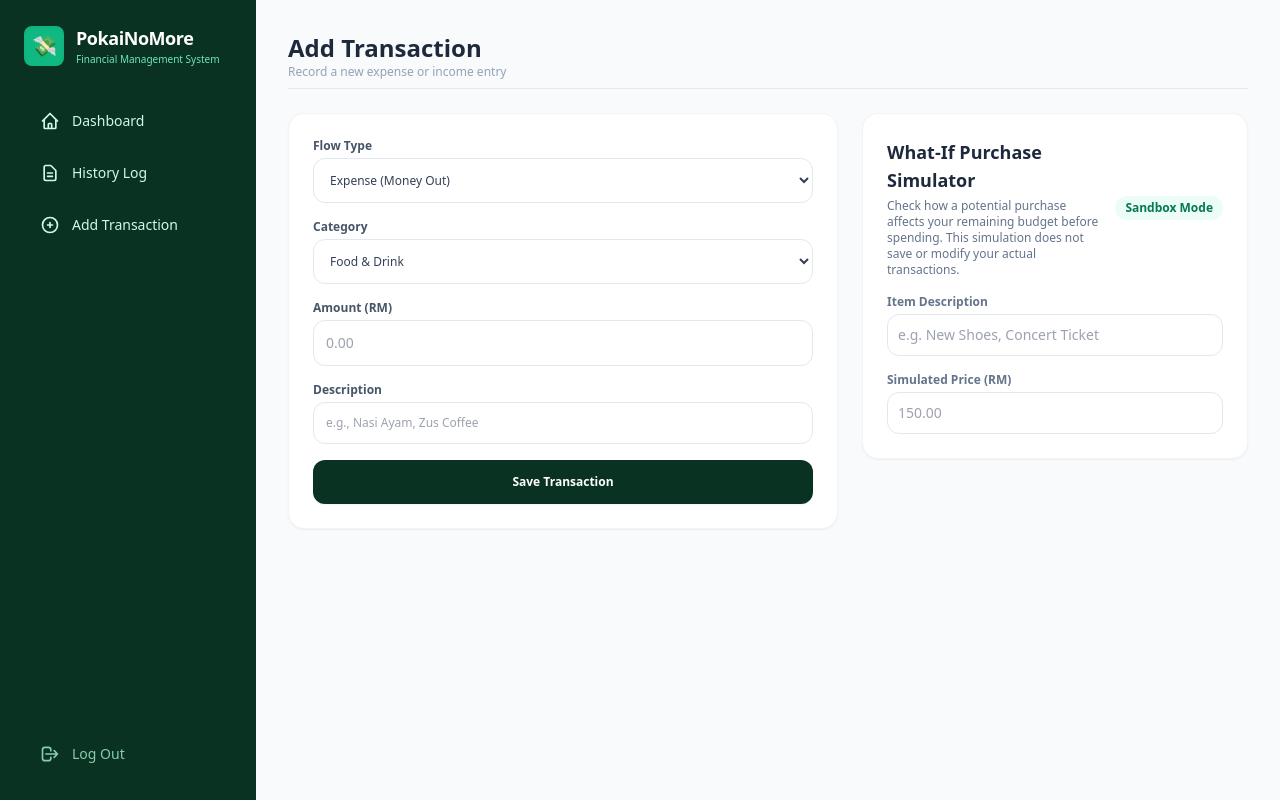
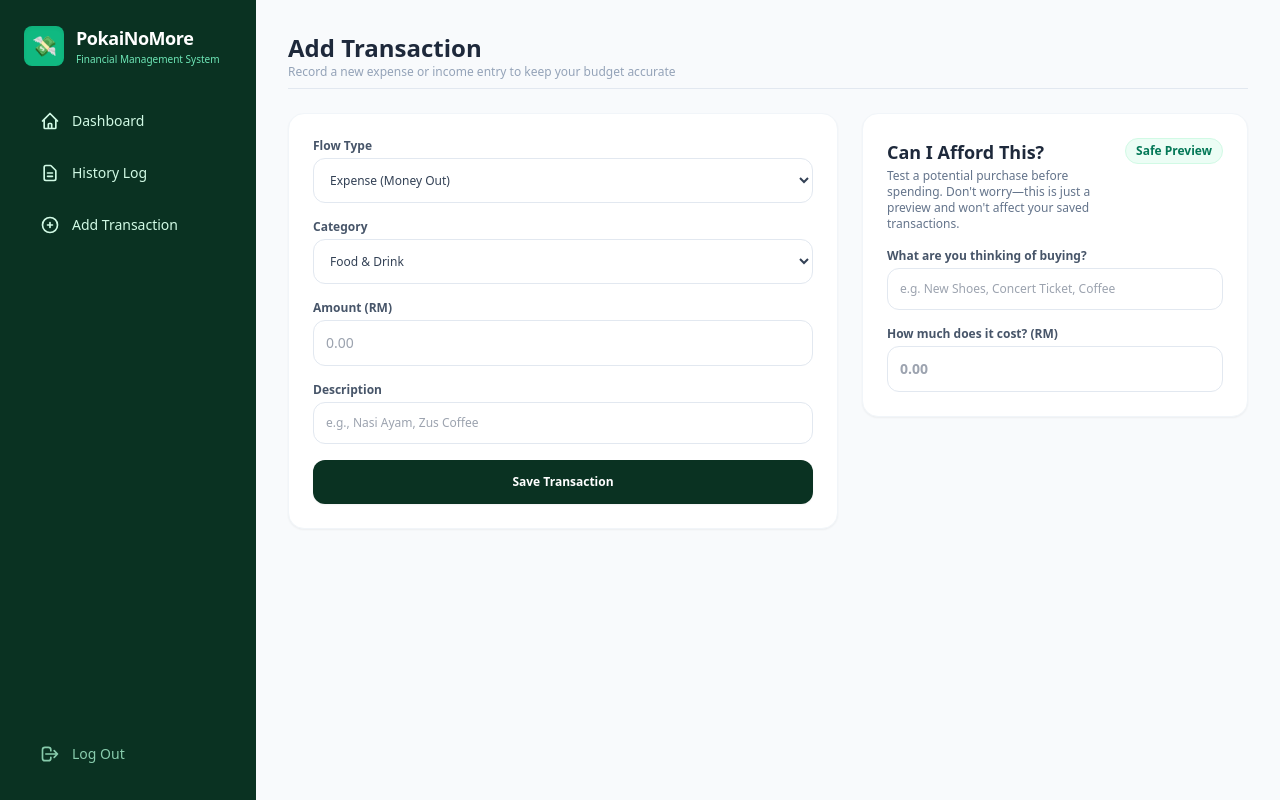
Before and after one commit to lemonTaeee/pokainomore, a Flask app: template templates/add_transaction.html in a window 1280 px wide. Run offline with Flask 3, Linux system fonts and the light colour scheme; the template is opened without the code that fills it, so the values that code supplies are empty; some libraries are stand-ins or nearby versions.

Commit message:
Refine What-If simulator UX copy and fix daily limit evaluation logic

```diff
--- a/templates/add_transaction.html
+++ b/templates/add_transaction.html
@@ -17,7 +17,7 @@
         <!-- Header -->
         <div class="pb-2 border-b border-slate-200">
             <h2 class="text-2xl font-bold text-slate-800">Add Transaction</h2>
-            <p class="text-xs text-slate-400">Record a new expense or income entry</p>
+            <p class="text-xs text-slate-400">Record a new expense or income entry to keep your budget accurate</p>
         </div>
 
         <div class="grid grid-cols-1 md:grid-cols-12 gap-6 items-start">
@@ -53,7 +53,7 @@
 
                             <option value="Food & Drink">Food & Drink</option>
                             <option value="Transportation">Transportation</option>
-                            <option value="Yuran">Yuran</option>
+                            <option value="Yuran">Yuran / Fees</option>
                             <option value="Entertainment">Entertainment</option>
                             <option value="Study Materials">Study Materials</option>
                             <option value="Groceries">Groceries</option>
@@ -94,25 +94,24 @@
 
 
             <!-- RIGHT: WHAT-IF PURCHASE SIMULATOR -->
-            <div class="md:col-span-5 bg-white p-6 rounded-2xl border border-slate-100 shadow-sm">
+            <div class="md:col-span-5 bg-white p-6 rounded-2xl border border-slate-100 shadow-sm space-y-4">
 
                 <!-- Simulator Header -->
-                <div class="flex items-center justify-between mb-4 gap-3">
+                <div class="flex items-start justify-between gap-3">
 
                     <div>
                         <h3 class="text-lg font-bold text-slate-800">
-                            What-If Purchase Simulator
+                            Can I Afford This?
                         </h3>
 
-                        <p class="text-xs text-slate-500 mt-1">
-                            Check how a potential purchase affects your remaining budget before spending.
-                            This simulation does not save or modify your actual transactions.
+                        <p class="text-xs text-slate-500 mt-0.5">
+                            Test a potential purchase before spending. Don't worry—this is just a preview and won't affect your saved transactions.
                         </p>
                     </div>
 
                     <span
-                        class="shrink-0 px-2.5 py-1 text-xs font-semibold bg-emerald-50 text-emerald-700 rounded-full">
-                        Sandbox Mode
+                        class="shrink-0 px-2.5 py-1 text-xs font-semibold bg-emerald-50 text-emerald-700 border border-emerald-100 rounded-full">
+                        Safe Preview
                     </span>
 
                 </div>
@@ -123,75 +122,78 @@
 
                     <!-- Item Description -->
                     <div>
-                        <label class="block text-xs font-semibold text-slate-500 mb-1">
-                            Item Description
+                        <label class="block text-xs font-semibold text-slate-600 mb-1">
+                            What are you thinking of buying?
                         </label>
 
-                        <input type="text" id="simItemName" placeholder="e.g. New Shoes, Concert Ticket"
+                        <input type="text" id="simItemName" placeholder="e.g. New Shoes, Concert Ticket, Coffee"
                             oninput="calculateWhatIf()"
-                            class="w-full border border-slate-200 rounded-xl p-2.5 text-sm focus:outline-none focus:ring-2 focus:ring-emerald-500">
+                            class="w-full border border-slate-200 rounded-xl p-3 text-xs focus:outline-none focus:ring-2 focus:ring-emerald-500">
                     </div>
 
                     <!-- Simulated Price -->
                     <div>
-                        <label class="block text-xs font-semibold text-slate-500 mb-1">
-                            Simulated Price (RM)
+                        <label class="block text-xs font-semibold text-slate-600 mb-1">
+                            How much does it cost? (RM)
                         </label>
 
-                        <input type="number" id="simPrice" min="0.01" step="0.01" placeholder="150.00"
+                        <input type="number" id="simPrice" min="0.01" step="0.01" placeholder="0.00"
                             oninput="calculateWhatIf()"
-                            class="w-full border border-slate-200 rounded-xl p-2.5 text-sm focus:outline-none focus:ring-2 focus:ring-emerald-500">
+                            class="w-full border border-slate-200 rounded-xl p-3 text-sm font-semibold text-slate-800 focus:outline-none focus:ring-2 focus:ring-emerald-500">
                     </div>
 
                 </div>
 
 
                 <!-- Simulation Results -->
-                <div id="simResultBox" class="hidden mt-5 p-4 rounded-xl bg-slate-50 border border-slate-200">
+                <div id="simResultBox" class="hidden mt-5 p-4 rounded-xl bg-slate-50 border border-slate-200 space-y-3">
 
-                    <h4 class="text-xs font-bold uppercase tracking-wider text-slate-500 mb-3">
-                        Simulated Financial Impact
+                    <h4 class="text-[10px] font-extrabold uppercase tracking-wider text-slate-400">
+                        After-Purchase Preview
                     </h4>
 
-                    <!-- Simulation Status -->
+                    <!-- Simulation Status Badge -->
+                    <div>
                         <p id="simStatus"
-                        class="inline-block mb-3 px-2.5 py-1 rounded-full text-xs font-semibold bg-slate-100 text-slate-600"
+                            class="inline-block px-2.5 py-1 rounded-full text-xs font-semibold bg-slate-100 text-slate-600 border border-slate-200"
                             aria-live="polite">
                             Simulation Status
                         </p>
+                    </div>
 
-                    <div class="grid grid-cols-1 sm:grid-cols-3 gap-3 text-center">
+                    <!-- 3-Card Output Grid -->
+                    <div class="grid grid-cols-1 sm:grid-cols-3 gap-2 text-center">
 
                         <!-- New Balance -->
-                        <div class="bg-white p-3 rounded-lg border border-slate-100">
-                            <span class="block text-xs text-slate-400">
-                                New Balance
+                        <div class="bg-white p-3 rounded-xl border border-slate-100">
+                            <span class="block text-[10px] font-semibold text-slate-400">
+                                Balance Left
                             </span>
 
-                            <span id="simNewBalance" class="text-sm font-bold text-slate-800">
+                            <span id="simNewBalance" class="text-xs font-bold text-slate-800 mt-1 block">
                                 RM 0.00
                             </span>
                         </div>
 
                         <!-- New Daily Limit -->
-                        <div class="bg-white p-3 rounded-lg border border-slate-100">
-                            <span class="block text-xs text-slate-400">
+                        <div class="bg-white p-3 rounded-xl border border-slate-100">
+                            <span class="block text-[10px] font-semibold text-slate-400">
                                 New Daily Limit
                             </span>
 
-                            <span id="simNewDailyLimit" class="text-sm font-bold text-slate-800">
+                            <span id="simNewDailyLimit" class="text-xs font-bold text-slate-800 mt-1 block">
                                 RM 0.00
                             </span>
                         </div>
 
                         <!-- Estimated Runway Impact -->
-                        <div class="bg-white p-3 rounded-lg border border-slate-100">
-                            <span class="block text-xs text-slate-400">
-                                Estimated Runway Impact
+                        <div class="bg-white p-3 rounded-xl border border-slate-100">
+                            <span class="block text-[10px] font-semibold text-slate-400">
+                                Pokai Date Shift
                             </span>
 
-                            <span id="simDaysShift" class="text-sm font-bold text-slate-800">
-                                0 days shift
+                            <span id="simDaysShift" class="text-xs font-bold text-slate-800 mt-1 block">
+                                No change
                             </span>
                         </div>
 
@@ -199,17 +201,15 @@
 
 
                     <!-- Simulation Explanation -->
-                    <p class="mt-3 text-xs text-slate-400">
-                        The estimated runway impact assumes your average daily spending remains unchanged.
-                        This is a separate calculation and does not recalculate the dashboard's
-                        Linear Regression prediction.
+                    <p class="text-[11px] text-slate-400 leading-normal">
+                        * This preview projects how long your remaining money will last based on your current daily spending pace.
                     </p>
 
 
-                    <!-- Advice -->
-                    <div id="simAdviceBox" class="mt-3 p-3 rounded-lg bg-white border border-slate-100">
+                    <!-- Friendly Advice Box -->
+                    <div id="simAdviceBox" class="p-3 rounded-xl bg-white border border-slate-200">
 
-                        <p id="simAdvice" class="text-xs text-slate-600"></p>
+                        <p id="simAdvice" class="text-xs text-slate-700 leading-relaxed"></p>
 
                     </div>
 
@@ -227,15 +227,12 @@
         data-days-left-in-month="{{ days_left_in_month | tojson }}"
         data-avg-daily-spend="{{ avg_daily_spend | tojson }}">
 
-            // Convert Flask-provided values into safe JavaScript numbers.
+        // Safe conversion for numerical values passed from Flask
         function toSafeNumber(value) {
-
             const number = Number(value);
-
             return Number.isFinite(number) ? number : 0;
         }
 
-            // Values passed from app.py through the script's data attributes.
         const simulationConfig = document.getElementById("whatIfSimulation").dataset;
 
         const currentBalance = toSafeNumber(
@@ -255,7 +252,6 @@
 
         function calculateWhatIf() {
 
-                // Get simulated purchase price.
             const priceInput = parseFloat(
                 document.getElementById("simPrice").value
             );
@@ -266,13 +262,10 @@
                 document.getElementById("simItemName").value.trim() || "this item";
 
             const adviceElement = document.getElementById("simAdvice");
-
             const adviceBox = document.getElementById("simAdviceBox");
 
-
-                // Hide results if the entered price is invalid.
+            // Hide results if input is invalid
             if (!Number.isFinite(priceInput) || priceInput <= 0) {
-
                 resultBox.classList.add("hidden");
                 return;
             }
@@ -280,230 +273,102 @@
             resultBox.classList.remove("hidden");
 
 
-                // --------------------------------------------------
-                // 1. CALCULATE SIMULATED REMAINING BALANCE
-                // --------------------------------------------------
+            // 1. CALCULATE SIMULATED BALANCE & LIMITS
+            const newBalance = currentBalance - priceInput;
+            const hasDaysLeft = daysLeftInMonth > 0;
 
-                const newBalance = currentBalance - priceInput;
-
-
-                // --------------------------------------------------
-                // 2. CALCULATE NEW DAILY SPENDING LIMIT
-                // --------------------------------------------------
-
-                const hasDaysLeft = daysLeftInMonth > 0;
+            const currentDailyLimit = hasDaysLeft && currentBalance > 0
+                ? (currentBalance / daysLeftInMonth)
+                : 0;
 
             const newDailyLimit = hasDaysLeft
                 ? Math.max(0, newBalance / daysLeftInMonth)
-                    : null;
+                : 0;
 
 
-                // --------------------------------------------------
-                // 3. ESTIMATE ORIGINAL BALANCE DURATION
-                // --------------------------------------------------
-
+            // 2. RUNWAY IMPACT CALCULATIONS
             const hasSpendingData = avgDailySpend > 0;
 
-                const originalDaysLeft =
-                    hasSpendingData && currentBalance > 0
+            const originalDaysLeft = (hasSpendingData && currentBalance > 0)
                 ? Math.floor(currentBalance / avgDailySpend)
                 : 0;
 
-
-                // --------------------------------------------------
-                // 4. ESTIMATE SIMULATED BALANCE DURATION
-                // --------------------------------------------------
-
-                const newDaysLeft =
-                    hasSpendingData && newBalance > 0
+            const newDaysLeft = (hasSpendingData && newBalance > 0)
                 ? Math.floor(newBalance / avgDailySpend)
                 : 0;
-
-
-                // --------------------------------------------------
-                // 5. CALCULATE ESTIMATED RUNWAY IMPACT
-                // --------------------------------------------------
 
             const daysEarlier = hasSpendingData
                 ? Math.max(0, originalDaysLeft - newDaysLeft)
                 : null;
 
 
-                // Get result elements.
-                const balanceElement =
-                    document.getElementById("simNewBalance");
-
-                const dailyLimitElement =
-                    document.getElementById("simNewDailyLimit");
-
-                const shiftElement =
-                    document.getElementById("simDaysShift");
-
-                const statusElement =
-                    document.getElementById("simStatus");
+            // 3. GET UI ELEMENTS
+            const balanceElement = document.getElementById("simNewBalance");
+            const dailyLimitElement = document.getElementById("simNewDailyLimit");
+            const shiftElement = document.getElementById("simDaysShift");
+            const statusElement = document.getElementById("simStatus");
 
 
-                // --------------------------------------------------
-                // UPDATE NEW BALANCE
-                // --------------------------------------------------
-
-                balanceElement.innerText =
-                    "RM " + newBalance.toFixed(2);
-
-                balanceElement.className = newBalance <= 0
-                    ? "text-sm font-bold text-red-600"
-                    : "text-sm font-bold text-slate-800";
+            // 4. UPDATE BALANCE CARD
+            balanceElement.innerText = "RM " + newBalance.toFixed(2);
+            balanceElement.className = newBalance < 0
+                ? "text-xs font-bold text-red-600 mt-1 block"
+                : "text-xs font-bold text-slate-800 mt-1 block";
 
 
-                // --------------------------------------------------
-                // UPDATE NEW DAILY SPENDING LIMIT
-                // --------------------------------------------------
-
+            // 5. UPDATE DAILY LIMIT CARD
             dailyLimitElement.innerText = hasDaysLeft
-                    ? "RM " + newDailyLimit.toFixed(2)
-                    : "Not available";
+                ? "RM " + newDailyLimit.toFixed(2) + " / day"
+                : "N/A";
 
             dailyLimitElement.className = hasDaysLeft
-                    ? "text-sm font-bold text-slate-800"
-                    : "text-sm font-bold text-slate-400";
+                ? "text-xs font-bold text-indigo-700 mt-1 block"
+                : "text-xs font-bold text-slate-400 mt-1 block";
 
 
-                // --------------------------------------------------
-                // UPDATE ESTIMATED RUNWAY IMPACT
-                // --------------------------------------------------
-
-                if (newBalance <= 0) {
-
+            // 6. UPDATE RUNWAY SHIFT CARD
+            if (newBalance < 0) {
                 shiftElement.innerText = "Budget exhausted";
-
-                    shiftElement.className =
-                        "text-sm font-bold text-red-600";
-
+                shiftElement.className = "text-xs font-bold text-red-600 mt-1 block";
             } else if (!hasSpendingData) {
-
-                    shiftElement.innerText = "Insufficient data";
-
-                    shiftElement.className =
-                        "text-sm font-bold text-slate-500";
-
+                shiftElement.innerText = "No history yet";
+                shiftElement.className = "text-xs font-bold text-slate-400 mt-1 block";
             } else if (daysEarlier > 0) {
-
-                    shiftElement.innerText =
-                        `${daysEarlier} day(s) earlier`;
-
-                    shiftElement.className =
-                        "text-sm font-bold text-amber-600";
-
+                shiftElement.innerText = `${daysEarlier} day(s) earlier`;
+                shiftElement.className = "text-xs font-bold text-amber-600 mt-1 block";
             } else {
-
                 shiftElement.innerText = "No change";
-
-                    shiftElement.className =
-                        "text-sm font-bold text-emerald-600";
-
+                shiftElement.className = "text-xs font-bold text-emerald-600 mt-1 block";
             }
 
 
-                // --------------------------------------------------
-                // DETERMINE SIMULATION STATUS
-                // --------------------------------------------------
+            // 7. STATUS & ADVICE LOGIC (Fixed to evaluate against current daily limit)
+            let statusText = "";
+            let statusClass = "";
+            let adviceHTML = "";
 
-                let statusText;
-                let statusClass;
+            if (newBalance < 0) {
+                statusText = "Pokai Triggered";
+                statusClass = "bg-red-100 text-red-800 border-red-200";
+                adviceBox.className = "p-3 rounded-xl bg-red-50 border border-red-200 text-red-900";
+                adviceHTML = `<strong>Budget Warning:</strong> Purchasing <strong>${itemName}</strong> (RM ${priceInput.toFixed(2)}) exceeds your remaining balance of <strong>RM ${currentBalance.toFixed(2)}</strong>! You will go negative.`;
 
-
-                if (newBalance <= 0) {
-
-                    statusText = "Pokai Triggered";
-
-                    statusClass =
-                        "inline-block mb-3 px-2.5 py-1 rounded-full text-xs font-semibold bg-red-50 text-red-700";
-
-                } else if (!hasSpendingData) {
-
-                    statusText = "Insufficient Spending Data";
-
-                    statusClass =
-                        "inline-block mb-3 px-2.5 py-1 rounded-full text-xs font-semibold bg-slate-100 text-slate-600";
-
-                } else if (!hasDaysLeft) {
-
-                    statusText = "Daily Limit Unavailable";
-
-                    statusClass =
-                        "inline-block mb-3 px-2.5 py-1 rounded-full text-xs font-semibold bg-slate-100 text-slate-600";
-
-                } else if (newDailyLimit < avgDailySpend) {
-
-                    statusText = "Budget at Risk";
-
-                    statusClass =
-                        "inline-block mb-3 px-2.5 py-1 rounded-full text-xs font-semibold bg-amber-50 text-amber-700";
+            } else if (priceInput <= currentDailyLimit) {
+                statusText = "Within Daily Limit";
+                statusClass = "bg-emerald-100 text-emerald-800 border-emerald-200";
+                adviceBox.className = "p-3 rounded-xl bg-emerald-50 border border-emerald-200 text-emerald-900";
+                adviceHTML = `<strong>Safe Purchase:</strong> Spending <strong>RM ${priceInput.toFixed(2)}</strong> is within today's daily limit of <strong>RM ${currentDailyLimit.toFixed(2)}</strong>. Your new daily spending limit for the remaining ${daysLeftInMonth} days will adjust to <strong>RM ${newDailyLimit.toFixed(2)}/day</strong>.`;
 
             } else {
-
-                    statusText = "Within Budget";
-
-                    statusClass =
-                        "inline-block mb-3 px-2.5 py-1 rounded-full text-xs font-semibold bg-emerald-50 text-emerald-700";
-
+                statusText = "Above Daily Limit";
+                statusClass = "bg-amber-100 text-amber-800 border-amber-200";
+                adviceBox.className = "p-3 rounded-xl bg-amber-50 border border-amber-200 text-amber-900";
+                adviceHTML = `<strong>Think Carefully:</strong> Spending <strong>RM ${priceInput.toFixed(2)}</strong> exceeds today's recommended limit of <strong>RM ${currentDailyLimit.toFixed(2)}</strong>. It will lower your safe daily budget for the remaining ${daysLeftInMonth} days to <strong>RM ${newDailyLimit.toFixed(2)}/day</strong>.`;
             }
 
-
             statusElement.innerText = statusText;
-                statusElement.className = statusClass;
-
-
-                // --------------------------------------------------
-                // DISPLAY SIMULATION ADVICE
-                // --------------------------------------------------
-
-                if (newBalance <= 0) {
-
-                    adviceElement.innerText =
-                        `Purchasing ${itemName} would use up or exceed your remaining balance. You would not have enough money left in your current budget.`;
-
-                    adviceBox.className =
-                        "mt-3 p-3 rounded-lg bg-red-50 border border-red-100";
-
-
-                } else if (!hasSpendingData) {
-
-                    adviceElement.innerText =
-                        `Your estimated new balance is RM ${newBalance.toFixed(2)}. However, there is not enough average daily spending data to estimate how many days the balance may last.`;
-
-                    adviceBox.className =
-                        "mt-3 p-3 rounded-lg bg-slate-50 border border-slate-200";
-
-
-                } else if (!hasDaysLeft) {
-
-                    adviceElement.innerText =
-                        `Your estimated new balance is RM ${newBalance.toFixed(2)}. The daily spending limit cannot be calculated because there are no remaining days recorded for this month.`;
-
-                    adviceBox.className =
-                        "mt-3 p-3 rounded-lg bg-slate-50 border border-slate-200";
-
-
-                } else if (newDailyLimit < avgDailySpend) {
-
-                    adviceElement.innerText =
-                        `Purchasing ${itemName} would reduce your daily spending limit to RM ${newDailyLimit.toFixed(2)}, which is below your current average daily spending of RM ${avgDailySpend.toFixed(2)}. Consider whether this purchase is necessary.`;
-
-                    adviceBox.className =
-                        "mt-3 p-3 rounded-lg bg-amber-50 border border-amber-100";
-
-
-                } else {
-
-                    adviceElement.innerText =
-                        `After purchasing ${itemName}, your estimated balance would be RM ${newBalance.toFixed(2)} and your new daily spending limit would be RM ${newDailyLimit.toFixed(2)}. The daily limit is still at or above your current average daily spending.`;
-
-                    adviceBox.className =
-                        "mt-3 p-3 rounded-lg bg-emerald-50 border border-emerald-100";
-
-                }
-
+            statusElement.className = `inline-block px-2.5 py-1 rounded-full text-xs font-semibold border ${statusClass}`;
+            adviceElement.innerHTML = adviceHTML;
         }
 
     </script>
```
Lines whose indentation alone changed are shown as unchanged.
